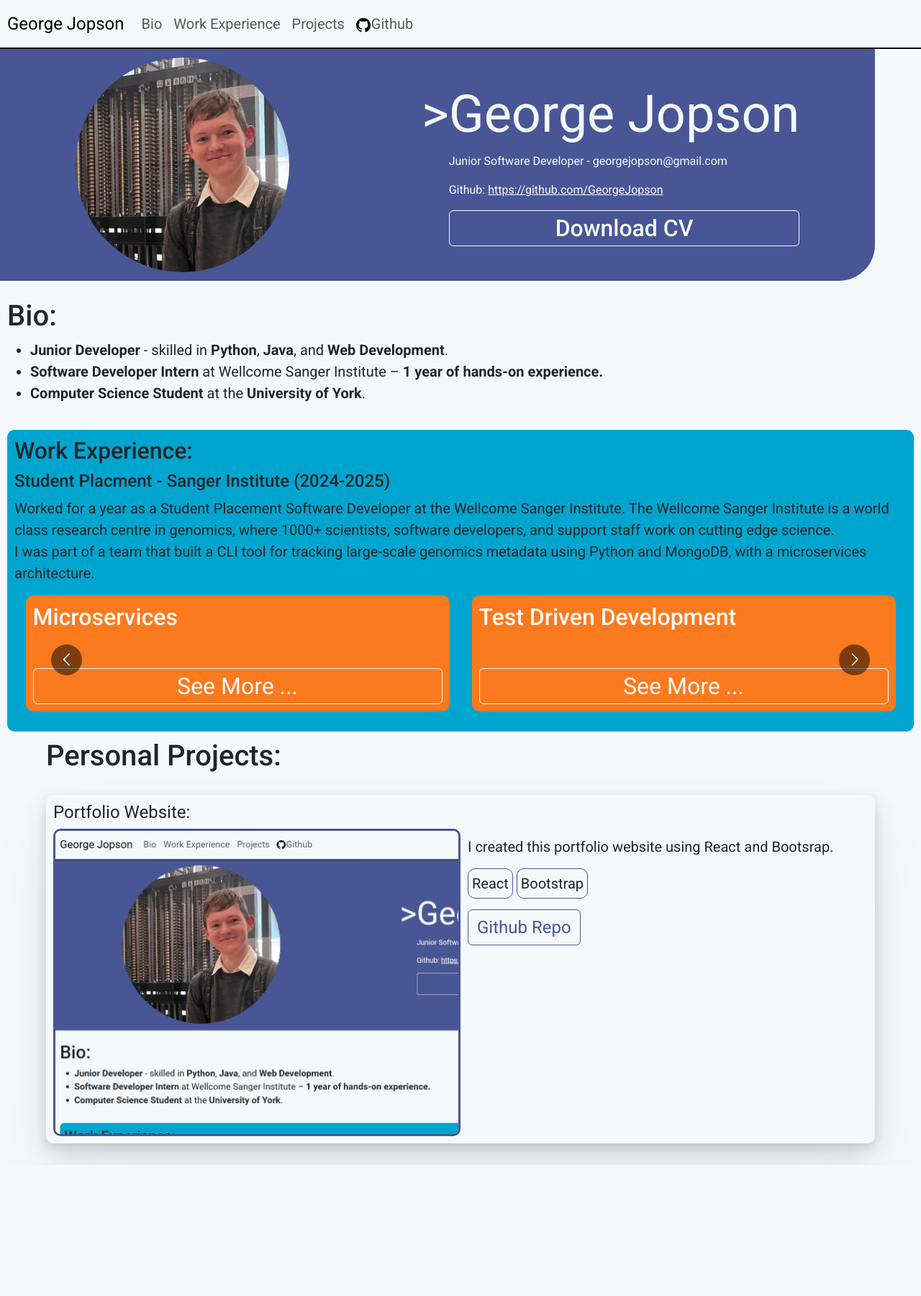
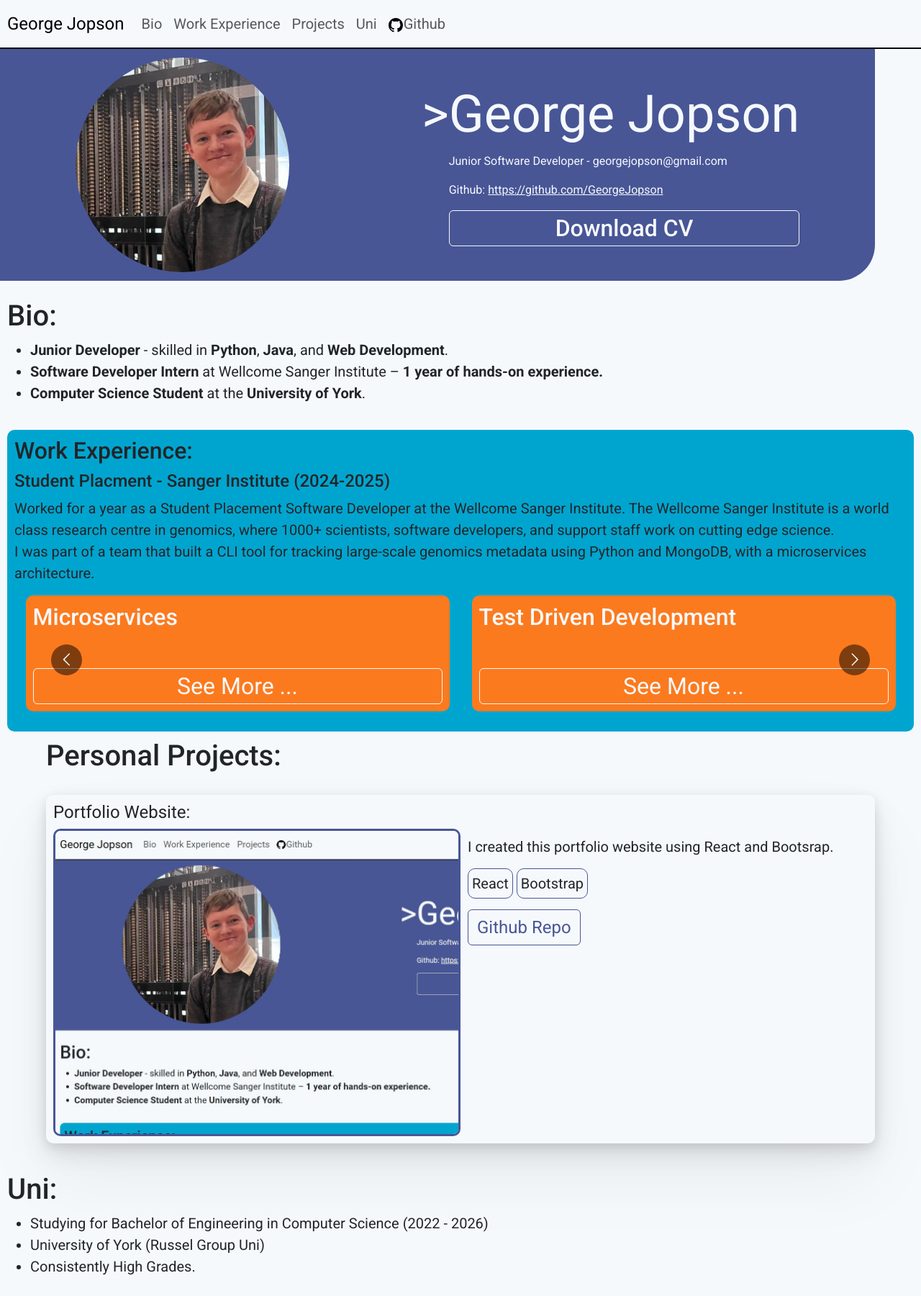
Before and after one commit to GeorgeJopson/GeorgeJopson.github.io, a React (Create React App) app: page / in a window 1280 px wide. Shown: the whole page at 72% size. Before the commit the page ends 1618 px from the top, so only its background shows below. Built offline with nearby package versions, Linux system fonts and the light colour scheme.

Commit message:
Add initial uni section

```diff
--- a/src/App.js
+++ b/src/App.js
@@ -6,7 +6,8 @@ import Header from "./Components/Header/Header.js";
 import Bio from "./Components/Bio/Bio.js";
 import WorkExperience from './Components/WorkExperience/WorkExperience.js';
 import Navbar from './Components/NavBar/NavBar.js';
-import Projects from './Components/Projects/Projects.js'
+import Projects from './Components/Projects/Projects.js';
+import Uni from './Components/Uni/Uni.js';
 
 function App() {
   return (
@@ -16,6 +17,7 @@ function App() {
       <Bio />
       <WorkExperience />
       <Projects />
+      <Uni />
     </div>
   );
 }
--- a/src/Components/NavBar/NavBar.js
+++ b/src/Components/NavBar/NavBar.js
@@ -17,6 +17,10 @@ function Navbar(){
     {
       "id":"projects",
       "name":"Projects"
+    },
+    {
+      "id":"uni",
+      "name":"Uni"
     }
   ]
 
--- /dev/null
+++ b/src/Components/Uni/Uni.js
@@ -0,0 +1,18 @@
+import './Uni.css';
+import '../../stylings/fonts.css';
+import '../../stylings/colors.css';
+
+function Uni(){
+  return(
+    <div className="bioBox" id="uni">
+      <h1 className="robotoMedium subTitleText">Uni:</h1>
+      <ul>
+        <li className="robotoRegular paragraphText">Studying for Bachelor of Engineering in Computer Science (2022 - 2026)</li>
+        <li className="robotoRegular paragraphText">University of York (Russel Group Uni)</li>
+        <li className="robotoRegular paragraphText">Consistently High Grades.</li>
+      </ul>
+    </div>
+  );
+}
+
+export default Uni;
```
Also changed, not shown: src/Components/Uni/Uni.css (added).
